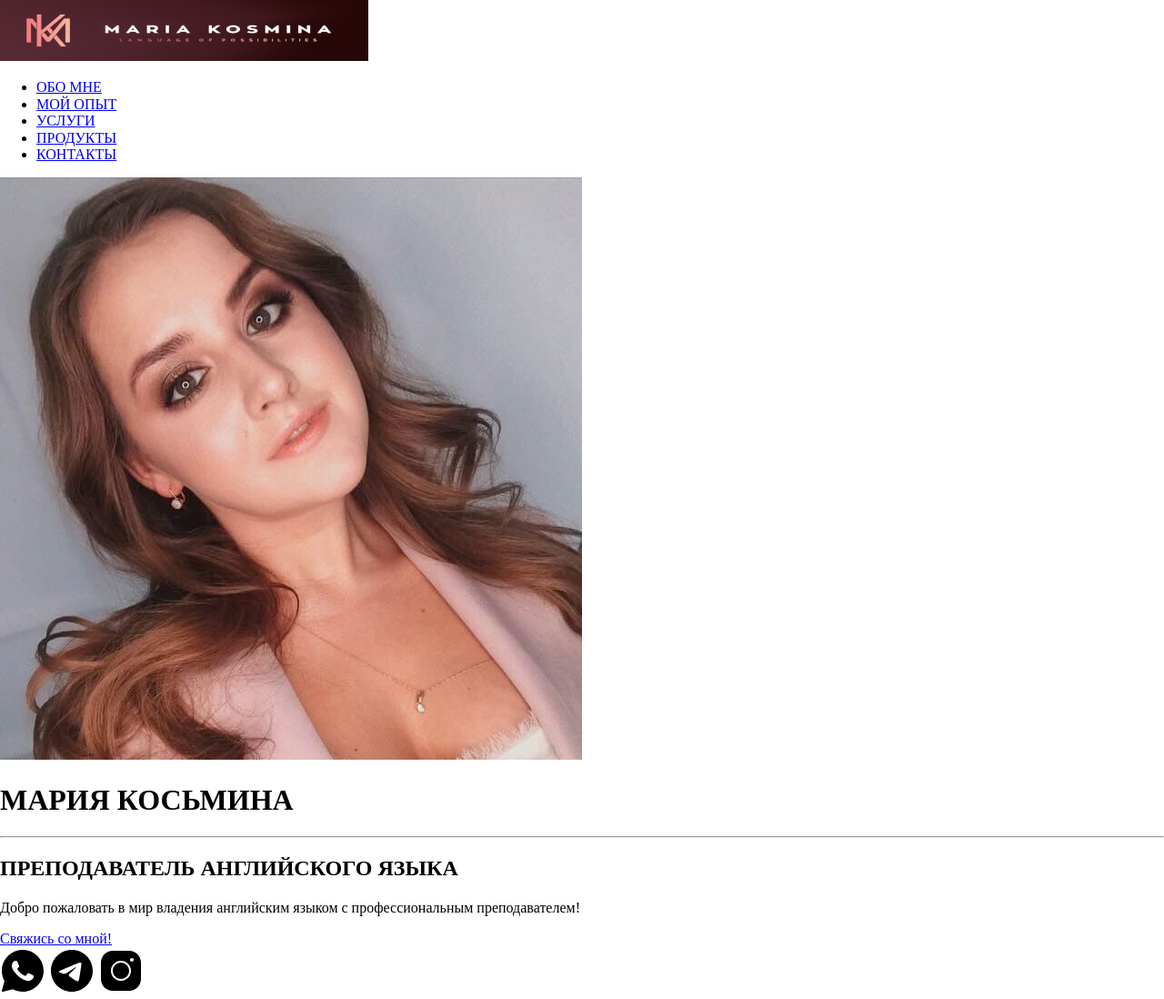
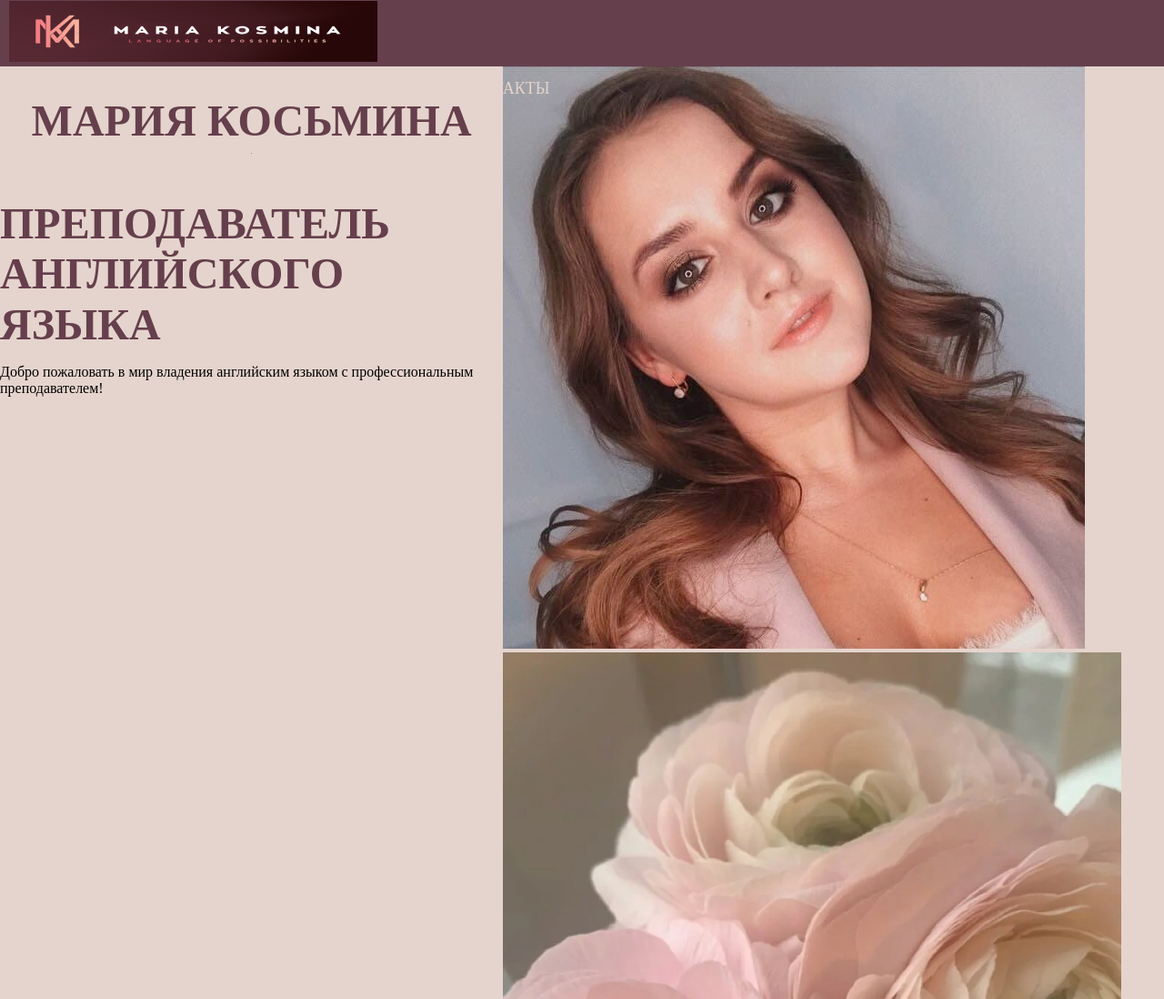
Before and after one commit to OlgaShelkova/website, a plain HTML site: page index.html in a window 1280 px wide. Shown: the top 1098 px of the page at 91% size. Drawn offline with Linux system fonts and the light colour scheme.

Commit message:
added styles

```diff
--- a/assets/styles/style.sass
+++ b/assets/styles/style.sass
@@ -1,2 +1,54 @@
 body
-    background-color
+    background-color: #E5D4CD
+.header
+    background-color: #653F4C
+    display: flex
+    justify-content: space-between
+    align-items: center
+    position: relative
+    width: 100%
+    height: 73px
+    flex-wrap: nowrap
+    padding: 0 10px 0 10px
+    color: #E5D4CD
+
+.menu-header li
+    display: inline-block
+    padding: 50px
+.link
+    text-decoration: none
+    color: #E5D4CD
+    font-family: Manrope
+    font-size: 18px
+    font-style: normal
+    font-weight: 400
+.home-page__title
+    font-size: 6vh
+    font-family: "Crimson Pro"
+    font-weight: 700
+    color: #653F4C
+    margin-bottom: 0
+.home-page
+    display: flex
+.home-page__text-area
+    display: flex
+    flex-direction: column
+    align-items: center
+.home-page__images
+    max-width: 50%
+    max-height: 50%
+    margin: 0px auto
+    padding: 100px
+.home-page__img
+    position: relative
+    top: 0
+    left: 0
+    z-index: 2
+.home-page__background
+    position: relative
+    button: 0
+    right: 0
+    border-radius: 0px 100px 0px 0px
+    opacity: 0.5
+#logo
+    object-fit: contain;
--- a/index.html
+++ b/index.html
@@ -1,3 +1,4 @@
+
 <!DOCTYPE html>
 <html lang="ru">
     <head>
@@ -5,38 +6,40 @@
         <meta name="viewport" content="width=device-width, initial-scale=1.0" />
         <link rel="stylesheet" href="assets/styles/normalize.css" />
         <link rel="stylesheet" href="assets/styles/style.css" />
-
         <link rel="icon" href="./assets/icons/logo64х54.svg" type="logo" />
         <title>Maria Kosmina</title>
-        <!-- рабочее название - поменять -->
+
     </head>
     <body>
         <header class="header">
-            <a href="#">
+            <div class="header__logo">
+            <a href="./index.html">
             <img id="logo" src="./assets/logo/logo.png"/>
-        </a>
+            </a>
+        </div>
         <nav class="menu-header">
             <ul>
-            <li><a href="#">ОБО МНЕ</a></li>
-            <li><a href="#">МОЙ ОПЫТ</a></li>
-            <li><a href="#">УСЛУГИ</a></li>
-            <li><a href="#">ПРОДУКТЫ</a></li>
-            <li><a href="#">КОНТАКТЫ</a></li>
+            <li><a class="link" href="./index2.html">ОБО МНЕ</a></li>
+            <li><a class="link" href="./index3.html">МОЙ ОПЫТ</a></li>
+            <li><a class="link" href="./index4.html">УСЛУГИ</a></li>
+            <li><a class="link" href="./index5.html">ПРОДУКТЫ</a></li>
+            <li><a class="link" href="./index6.html">КОНТАКТЫ</a></li>
         </ul>
         </nav>
     </header>
         <main class="home-page">
-        <!--секция (фото + кнопка) -->
-        <div class="home-page">
+            <div class="home-page__text-area">
+                <h1 class="home-page__title">МАРИЯ КОСЬМИНА</h1>
+                <hr>
+                <h2  class="home-page__title">ПРЕПОДАВАТЕЛЬ АНГЛИЙСКОГО ЯЗЫКА</h2>
+                <p>Добро пожаловать в мир владения английским языком с профессиональным преподавателем!</p>
+                <a class="button button__call" href="#"><span class="button__text">Свяжись со мной!</span></a>
+            </div>
+            <div class="home-page__images">
         <img class="home-page__img" src="./assets/images/Maria_Kosmina_640х640.jpg" alt="Maria_Kosmina" />
-        <!--<img class="block__img" src="./assets/images/flowers_background_680х680.jpg" alt="Flowers" />-->
-        <h1 class="home-page__title">МАРИЯ КОСЬМИНА</h1>
-        <hr>
-        <h2  class="home-page__title ">ПРЕПОДАВАТЕЛЬ АНГЛИЙСКОГО ЯЗЫКА</h2>
-        <p >Добро пожаловать в мир владения английским языком с профессиональным преподавателем!</p>
-        <a class="button block__button" href="#"><span class="button__text">Свяжись со мной!</span></a>
-        </div>
-        </main>
+        <img class="home-page__background" src="./assets/images/flowers_background_680х680.jpg" alt="Flowers" />
+            </div>
+    </main>
         <footer>
             <div class="icons">
                 <a href="#"><img src="./assets/icons/icons8-whatsapp.svg" alt="whatsupp" /></a>
```
Also changed, not shown: assets/styles/style.css, 1 other file.
